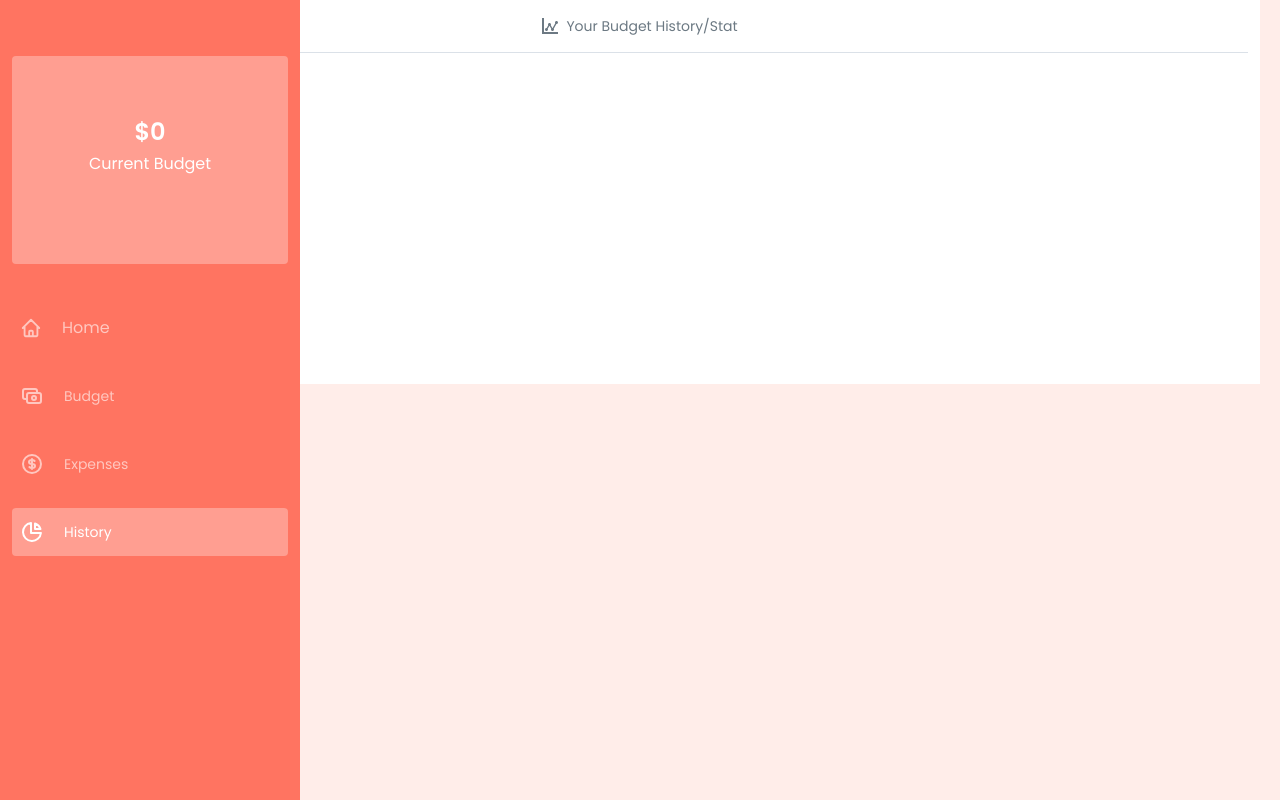
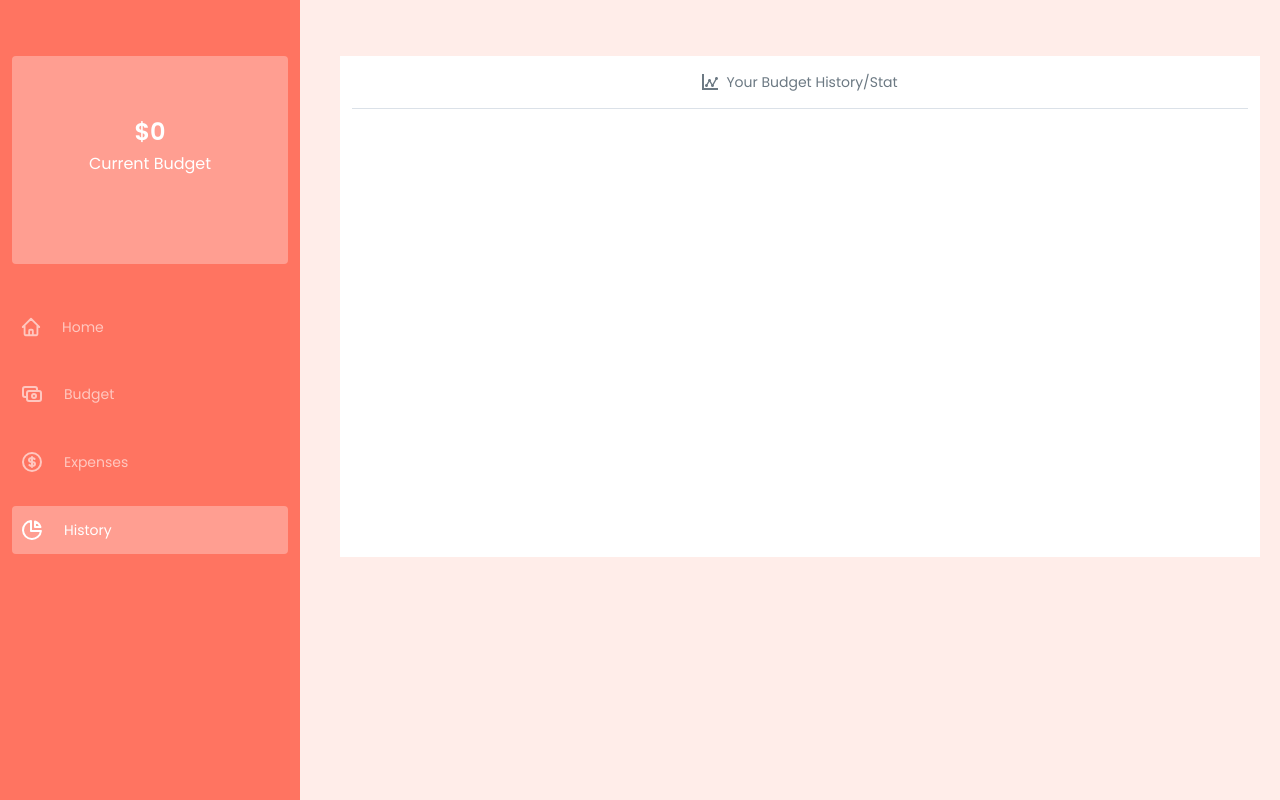
Before and after one commit to Faithyyyyy/Trybudget, a React (Vite) app: page /history in a window 1280 px wide. Built offline with nearby package versions, Linux system fonts and the light colour scheme.

Commit message:
finished the ui implentation of budget stats

```diff
--- a/src/Components/ActivityChart.jsx
+++ b/src/Components/ActivityChart.jsx
@@ -65,7 +65,7 @@ function ActivityChart() {
   };
   return (
     <div className="flex flex-col xl:flex-row mt-14 xl:h-96 gap-10 items-center justify-center xl:gap-20">
-      <Doughnut data={data} className="max-w-[500px] " />
+      <Doughnut data={data} className="max-w-[500px] max-h-[500px]" />
       <div className="flex flex-wrap gap-6">
         {data.labels.map((item, index) => {
           return (
@@ -84,8 +84,8 @@ function ActivityChart() {
                 <span
                   className={`ml-1 text-[${data.datasets[0].backgroundColor[index]}]`}
                 >
-                  {console.log(data.datasets[0].backgroundColor[index])}
-                  {console.log(index)}
+                  {/* {console.log(data.datasets[0].backgroundColor[index])}
+                  {console.log(index)} */}
                   {percentage(data.datasets[0].data[index]).toFixed(2)}%
                 </span>
               </p>
--- /dev/null
+++ b/src/Components/BudgetStatsChart.jsx
@@ -0,0 +1,111 @@
+import { Chart as ChartJS, ArcElement, Tooltip, Legend } from "chart.js";
+import { Doughnut } from "react-chartjs-2";
+import { useSelector } from "react-redux";
+import { data as listItems } from "../data";
+ChartJS.register(ArcElement, Tooltip, Legend);
+function BudgetStats() {
+  const { budgetData, budgetLabel, budgetList } = useSelector((store) => {
+    return store.budget;
+  });
+  let bud = [];
+  let label = [];
+  const getBudList = () => {
+    bud = budgetList.map((budList) => {
+      return budList.amount;
+    });
+    return bud;
+  };
+  const getbudLabel = () => {
+    label = budgetList.map((budList) => {
+      return budList.name;
+    });
+    return label;
+  };
+  const data = {
+    labels: getbudLabel(),
+    datasets: [
+      {
+        label: "Budget",
+        data: getBudList(),
+        backgroundColor: [
+          "#ff7461",
+          "#e52165",
+          "#5c3c92",
+          "#fbcbc9",
+          "#36a2eb",
+          "#cbf6db",
+          "#0d1137",
+          "#077b8a",
+          "#12a4d9",
+          "#b20238",
+        ],
+        hoverOffset: 4,
+      },
+    ],
+  };
+
+  const config = {
+    type: "doughnut",
+    data: data,
+    options: {
+      responsive: true,
+      plugins: {
+        legend: {
+          position: "top",
+        },
+      },
+    },
+  };
+
+  const day = new Date().getDate();
+
+  var today = new Date();
+  var month = today.toLocaleString("default", { month: "long" });
+
+  const now = new Date();
+  function padTo2Digits(num) {
+    return String(num).padStart(2, "0");
+  }
+  const hoursAndMinutes = now.getHours() + ":" + padTo2Digits(now.getMinutes());
+  return (
+    <div className="flex flex-col items-center justify-center ">
+      <Doughnut data={data} className="max-w-[400px] max-h-[400px]" />
+      <div className="grid statsGrid w-full">
+        {budgetList?.map((budget, index) => {
+          return (
+            <div
+              key={budget.id}
+              className="bg-[#fbfbfb] flex my-3 md:mb-0 justify-between items-center py-2 px-3 rounded "
+            >
+              <div className="flex gap-3 items-center">
+                <div className="bg-[#f9e0d9] p-1 rounded-full self-center w-7 h-7 mx-auto mb-1">
+                  <div className="text-[#ff7461] text-xl ">
+                    {listItems[budget.id - 1].icon}
+                  </div>
+                </div>
+                <div>
+                  <p className="font-light text-xs ">{budget.name}</p>
+                  <p className="font-light text-[10px] mt-[2px] text-[#6c7983]">
+                    <span>{day}</span> <span>{month}</span>{" "}
+                    <span>{hoursAndMinutes}</span>
+                  </p>
+                </div>
+              </div>
+              <div className="flex flex-col">
+                <p
+                  className={`font-light text-xs text-center text-[${data.datasets[0].backgroundColor[index]}]`}
+                >
+                  {console.log(data.datasets[0].backgroundColor[index])}
+                  {budget.amount}
+                </p>
+                <span className="text-[10px] text-[#6c7983]">USD</span>
+              </div>
+            </div>
+          );
+        })}
+      </div>
+    </div>
+  );
+}
+
+export default BudgetStats;
--- a/src/Components/Sidebar.jsx
+++ b/src/Components/Sidebar.jsx
@@ -43,7 +43,7 @@ function Sidebar() {
               d="M3 12l2-2m0 0l7-7 7 7M5 10v10a1 1 0 001 1h3m10-11l2 2m-2-2v10a1 1 0 01-1 1h-3m-6 0a1 1 0 001-1v-4a1 1 0 011-1h2a1 1 0 011 1v4a1 1 0 001 1m-6 0h6"
             ></path>
           </svg>
-          <p className="text-white/60 text-md font-normal"> Home</p>
+          <p className="text-white/60 text-sm font-normal"> Home</p>
         </NavLink>
         {/* budget */}
         <NavLink
--- a/src/Pages/Budgets.jsx
+++ b/src/Pages/Budgets.jsx
@@ -124,7 +124,7 @@ function Budgets() {
   return (
     <section className="bg-[#ffede9] min-h-screen font-poppins">
       <div className=" max-w-[1420px] largeScreenCentered">
-        <div className=" lg:ml-[320px] px-5  max-w-7xl largeScreenCentered">
+        <div className=" lg:ml-[320px] px-5  ">
           <Header />
           <h2 className="underline font-bold text-xl lg:text-2xl text-center mt-8 mb-5">
             Create Your Budgets
--- a/src/Pages/History.jsx
+++ b/src/Pages/History.jsx
@@ -1,22 +1,27 @@
 import Header from "../Components/Header";
 import { ImStatsDots } from "react-icons/im";
-import ActivityChart from "../Components/ActivityChart";
+import BudgetStats from "../Components/BudgetStatsChart";
 function History() {
   return (
-    <div className="bg-[#ffede9] min-h-screen font-poppins ">
-      <div className="px-5">
+    <div className="bg-[#ffede9] min-h-screen font-poppins pb-20">
+      <div className=" max-w-[1420px] largeScreenCentered ">
+        <div className="px-5 lg:ml-[320px]">
           <Header />
-        <div>
+          <div className="mt-14">
             {/* Budget History statistics */}
-          <div className="bg-white h-96 px-3 ">
-            <div className="flex items-center gap-2 justify-center border-b border-[#dbe1e8] py-4">
+            <div className="bg-white pb-7 px-3 ">
+              <div className="flex items-center gap-2 justify-center border-b border-[#dbe1e8] py-4 mb-5">
                 <ImStatsDots className="text-[#6c7983]" />
                 <p className="text-[#6c7983] text-xs md:text-sm">
                   Your Budget History/Stat
                 </p>
               </div>
+              <div className=" ">
+                <BudgetStats />
+              </div>
             </div>
             {/* Expense History statistics */}
+          </div>
         </div>
       </div>
     </div>
--- a/src/index.css
+++ b/src/index.css
@@ -76,7 +76,12 @@ progress::-webkit-progress-bar {
     gap: 10px;
   }
 }
-
+@media screen and (min-width: 750px) {
+  .statsGrid {
+    grid-template-columns: repeat(auto-fit, minmax(130px, 1fr));
+    gap: 10px;
+  }
+}
 @media screen and (min-width: 2000px) {
   .largeScreenCentered {
     margin-left: 0px;
```
Lines whose indentation alone changed are shown as unchanged.
